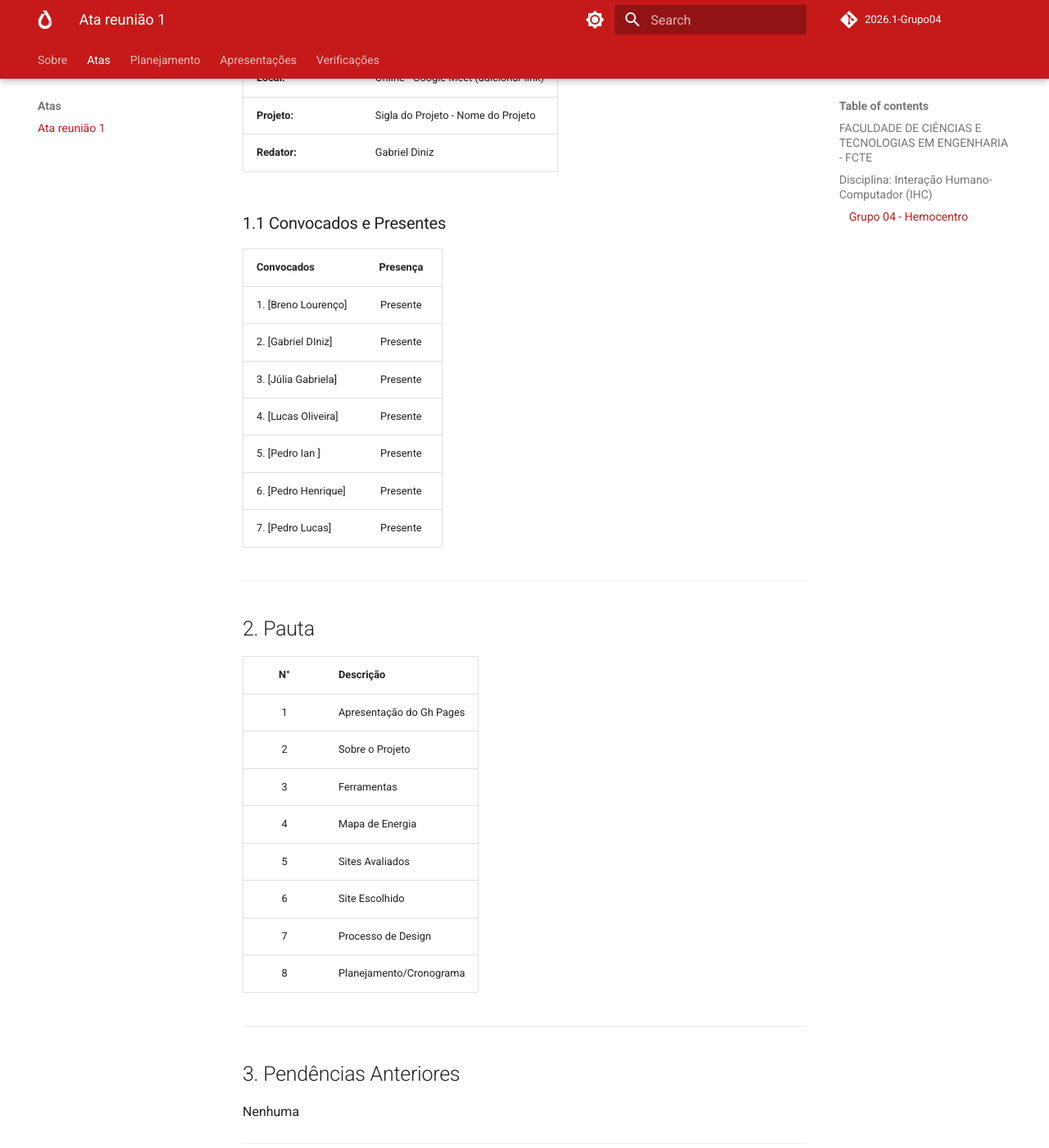
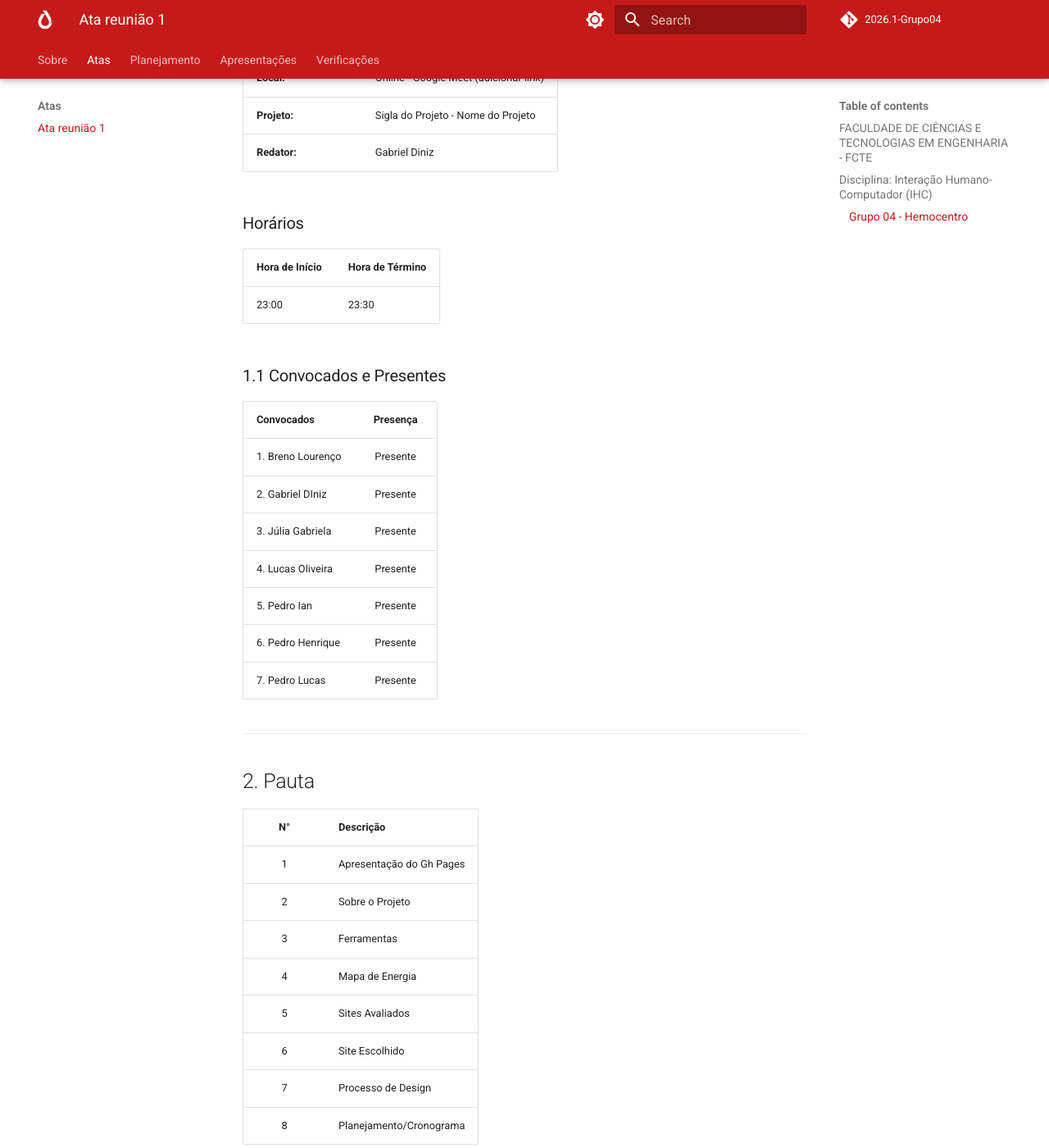
Before and after one commit to Interacao-Humano-Computador/2026.1-Grupo04, an MkDocs documentation site: the page built from docs/atas/ata1.md, in a window 1280 px wide and 1400 px high, scrolled down 620 px. Shown: the whole window at 82% size. Built offline with MkDocs 1.6.1 and Material for MkDocs 9.7.7, drawn with Linux system fonts in a browser that asks for light colours; comment, search, counter and statistics services are not loaded; some of the changed text lies outside the part shown.

Commit message:
fix: adiciona horário

```diff
--- a/docs/atas/ata1.md
+++ b/docs/atas/ata1.md
@@ -16,17 +16,21 @@
 | **Projeto:** | Sigla do Projeto - Nome do Projeto |
 | **Redator:** | Gabriel Diniz |
 
+### Horários
+| Hora de Início | Hora de Término |
+| :--- | :--- |
+| 23:00 | 23:30 |
 
 ### 1.1 Convocados e Presentes
 | Convocados | Presença |
 | :--- | :---: |
-| 1. [Breno Lourenço] | Presente |
-| 2. [Gabriel DIniz] | Presente |
-| 3. [Júlia Gabriela] | Presente |
-| 4. [Lucas Oliveira] | Presente |
-| 5. [Pedro Ian ] | Presente |
-| 6. [Pedro Henrique] | Presente |
-| 7. [Pedro Lucas] | Presente |
+| 1. Breno Lourenço | Presente |
+| 2. Gabriel DIniz | Presente |
+| 3. Júlia Gabriela | Presente |
+| 4. Lucas Oliveira | Presente |
+| 5. Pedro Ian | Presente |
+| 6. Pedro Henrique | Presente |
+| 7. Pedro Lucas | Presente |
 
 ---
 
@@ -83,7 +87,7 @@
 
 * BARBOSA, Simone Diniz Junqueira; SILVA, Bruno Santana da. **Interação humano-computador**. Rio de Janeiro: Elsevier, 2010.
 
-* * BRASIL. Ministério da Ciência, Tecnologia, Inovações e Comunicações (MCTIC). **Modelo de Ata de Reunião**. Disponibilizado pelo professor André Barros na plataforma Aprender3. Brasília: Universidade de Brasília, 2026. Disponível em: <https://aprender3.unb.br/pluginfile.php/3379275/mod_resource/content/3/SiglaProjeto_AtaReuniao_AAAAMMDD_XX.pdf>. Acesso em: 11 abr. 2026.
+* BRASIL. Ministério da Ciência, Tecnologia, Inovações e Comunicações (MCTIC). **Modelo de Ata de Reunião**. Disponibilizado pelo professor André Barros na plataforma Aprender3. Brasília: Universidade de Brasília, 2026. Disponível em: <https://aprender3.unb.br/pluginfile.php/3379275/mod_resource/content/3/SiglaProjeto_AtaReuniao_AAAAMMDD_XX.pdf>. Acesso em: 11 abr. 2026.
 
 * GRUPO 04. **2026.1-Grupo04**: repositório do projeto de IHC. GitHub, 2026. Disponível em: <https://github.com/Interacao-Humano-Computador/2026.1-Grupo04>. Acesso em: 11 abr. 2026.
 
@@ -94,7 +98,8 @@
 
 | Versão | Data | Descrição | Autor | Revisor | data da revisão
 | :---: | :---: | :--- | :--- | :--- | :--- |
-| 1.0 | 10/04/2026 | Criação do documento e adaptação para o padrão UnB. | Gabriel Diniz | Pedro Henrique | 11/04/2026 |
+| 1.0 | 10/04/2026 | Ata da reunião dia 10/04/2026. | Gabriel Diniz | Pedro Henrique | 11/04/2026 |
+| 1.1 | 11/04/2026 | Atualização de horários e referências da ata. | Gabriel Diniz | Pedro Henrique | 11/04/2026 |
 
 ---
 **Arquivo:** Hemocentro_AtaReuniao_20260410_01.md
```
Also changed, not shown: other parts of docs/atas/ata1.md (+1 -1 lines).
